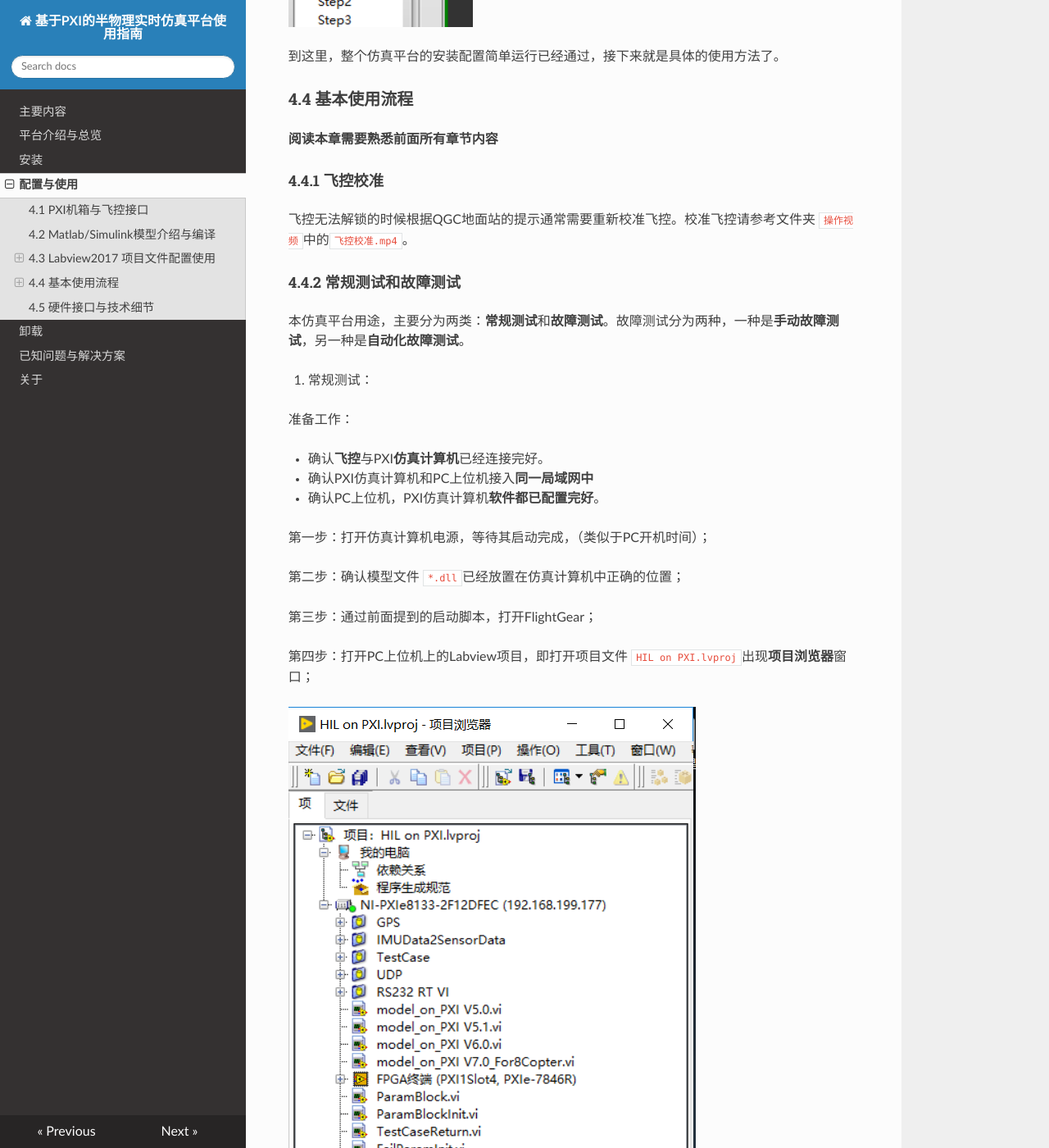
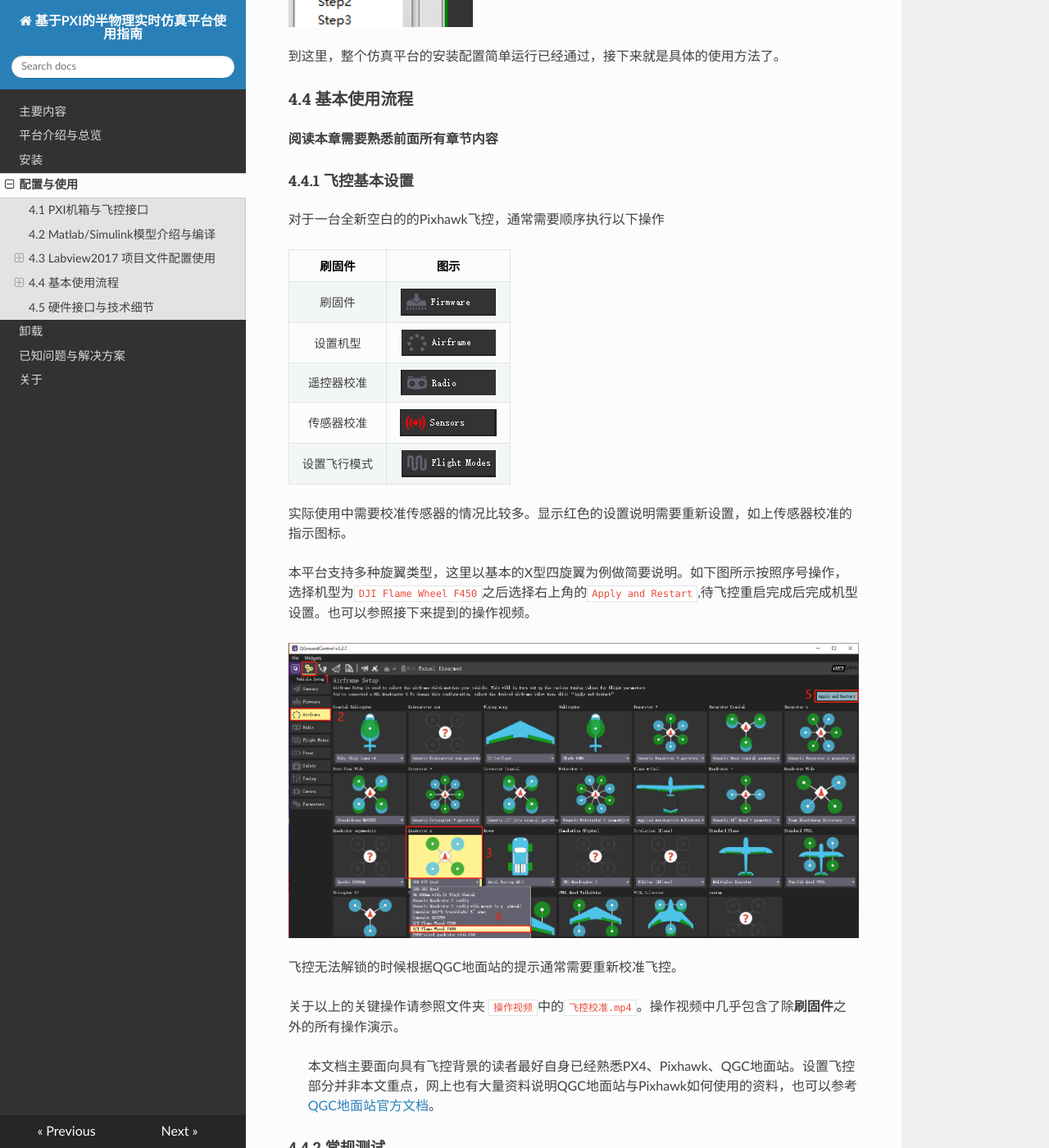
Before and after one commit to kcx064/NI_HIL_Docs, an MkDocs documentation site: the page built from docs/04-Configuration&Operation.md, in a window 1280 px wide and 1400 px high, scrolled down 42974 px. Shown: the whole window at 82% size. Built offline with MkDocs 1.6.1, drawn with Linux system fonts in a browser that asks for light colours; nearby versions of some CDN libraries; some of the changed text lies outside the part shown.

Commit message:
内容完善

```diff
--- a/docs/04-Configuration&Operation.md
+++ b/docs/04-Configuration&Operation.md
@@ -470,45 +470,67 @@
 
 **阅读本章需要熟悉前面所有章节内容**
 
-#### 4.4.1 飞控校准
+#### 4.4.1 飞控基本设置
 
-飞控无法解锁的时候根据QGC地面站的提示通常需要重新校准飞控。校准飞控请参考文件夹 `操作视频`中的`飞控校准.mp4`。
+对于一台全新空白的的Pixhawk飞控，通常需要顺序执行以下操作
 
-#### 4.4.2 常规测试和故障测试
+|    刷固件    |                             图示                             |
+| :----------: | :----------------------------------------------------------: |
+|    刷固件    | ![1554173264891](04-Configuration&Operation.assets/1554173264891.png) |
+|   设置机型   | ![1554173284326](04-Configuration&Operation.assets/1554173284326.png) |
+|  遥控器校准  | ![1554173300477](04-Configuration&Operation.assets/1554173300477.png) |
+|  传感器校准  | ![1554173430805](04-Configuration&Operation.assets/1554173430805.png) |
+| 设置飞行模式 | ![1554173355659](04-Configuration&Operation.assets/1554173355659.png) |
 
-本仿真平台用途，主要分为两类：**常规测试**和**故障测试**。故障测试分为两种，一种是**手动故障测试**，另一种是**自动化故障测试**。
+实际使用中需要校准传感器的情况比较多。显示红色的设置说明需要重新设置，如上传感器校准的指示图标。
 
-1. 常规测试：
+本平台支持多种旋翼类型，这里以基本的X型四旋翼为例做简要说明。如下图所示按照序号操作，选择机型为`DJI Flame Wheel F450`之后选择右上角的`Apply and Restart`,待飞控重启完成后完成机型设置。也可以参照接下来提到的操作视频。
 
-   准备工作：
+![飞控基本设置1](04-Configuration&Operation.assets/1554172164642.png)
 
-   - 确认**飞控**与PXI**仿真计算机**已经连接完好。
-   - 确认PXI仿真计算机和PC上位机接入**同一局域网中**
-   - 确认PC上位机，PXI仿真计算机**软件都已配置完好**。
+飞控无法解锁的时候根据QGC地面站的提示通常需要重新校准飞控。
 
-   第一步：打开仿真计算机电源，等待其启动完成，（类似于PC开机时间）；
+关于以上的关键操作请参照文件夹 `操作视频`中的`飞控校准.mp4`。操作视频中几乎包含了除**刷固件**之外的所有操作演示。
 
-   第二步：确认模型文件 `*.dll`已经放置在仿真计算机中正确的位置；
+>   本文档主要面向具有飞控背景的读者最好自身已经熟悉PX4、Pixhawk、QGC地面站。设置飞控部分并非本文重点，网上也有大量资料说明QGC地面站与Pixhawk如何使用的资料，也可以参考[QGC地面站官方文档](https://docs.qgroundcontrol.com/en/)。
 
-   第三步：通过前面提到的启动脚本，打开FlightGear；
+#### 4.4.2 常规测试
 
-   第四步：打开PC上位机上的Labview项目，即打开项目文件 `HIL on PXI.lvproj`出现**项目浏览器**窗口；
+> 本仿真平台用途，主要分为两类：**常规测试**和**故障测试**。故障测试分为两种，一种是**手动故障测试**，另一种是**自动化故障测试**。
 
-   ![基本流程_2](assets/基本流程_2.png)
+准备工作：
 
-   第五步：在**项目浏览器**中打开仿真平台**主程序**，并点击**运行按钮**运行仿真程序；
+- 确认**飞控**与PXI**仿真计算机**已经连接完好。
+- 确认PXI仿真计算机和PC上位机接入**同一局域网中**
+- 确认PC上位机，PXI仿真计算机**软件都已配置完好**。
 
-   第六步：接通飞控电源，等待10s左右的的时间，观察仿真平台**主程序**主界面上的传感器工作状态指示灯是否全部**闪烁**或者**接近常亮**。如果某几个传感器出现不闪烁的状态，说明飞控与仿真计算机建立连接失败，这时请断开飞控电源，重新上电，这时可能需要**重新校准飞控**。如果反复出现该问题，请检查连线；
+第一步：打开仿真计算机电源，等待其启动完成，（类似于PC开机时间）；
 
-   > 事实上，飞控每向仿真计算机发送一字节数据，指示灯都会闪烁一下，如果数据量很大就会接近常亮。如下图：
-   >
-   > ![基本流程_1](assets/基本流程_1.png)
+第二步：确认模型文件 `*.dll`已经放置在仿真计算机中正确的位置；
 
-   第七步：操作飞控安全开关，用遥控器解锁，或者安装地面站（地面站安装不做介绍，网上有教程），设置飞行任务等常规操作。可以在FlightGear中看到飞行状态。
+第三步：通过前面提到的启动脚本，打开FlightGear；
 
-   > 执行第七步时就像正常操作真机飞控一样操作即可。包括但不限于，手动模式、定点、任务等。
+第四步：打开PC上位机上的Labview项目，即打开项目文件 `HIL on PXI.lvproj`出现**项目浏览器**窗口；
 
-2. 手动故障测试：
+![基本流程_2](assets/基本流程_2.png)
+
+第五步：在**项目浏览器**中打开仿真平台**主程序**，并点击**运行按钮**运行仿真程序；
+
+第六步：接通飞控电源，等待10s左右的的时间，观察仿真平台**主程序**主界面上的传感器工作状态指示灯是否全部**闪烁**或者**接近常亮**。如果某几个传感器出现不闪烁的状态，说明飞控与仿真计算机建立连接失败，这时请断开飞控电源，重新上电，这时可能需要**重新校准飞控**。如果反复出现该问题，请检查连线；
+
+> 事实上，飞控每向仿真计算机发送一字节数据，指示灯都会闪烁一下，如果数据量很大就会接近常亮。如下图：
+>
+> ![基本流程_1](assets/基本流程_1.png)
+
+第七步：操作飞控安全开关，用遥控器解锁，或者安装地面站（地面站安装不做介绍，网上有教程），设置飞行任务等常规操作。可以在FlightGear中看到飞行状态。
+
+> 执行第七步时就像正常操作真机飞控一样操作即可。包括但不限于，手动模式、定点、任务等。
+
+#### 4.4.3 故障测试
+
+同时参照文件夹`操作视频`中的`自动化测试.mp4`。
+
+1. 手动故障测试：
 
    准备工作以及第一步至第六步与**常规测试**相同。这里省略。需要遥控器。
 
@@ -538,5 +560,8 @@
 
    ![基本流程_7](assets/基本流程_7.png)
 
+### 4.5 硬件接口与技术细节
 
-### 4.5 硬件接口与技术细节
+关于PXI机箱上FPGA板卡接口引线可以参照下图，实际上也可以通过查看Labview中的FPGA程序框图得知硬件引脚的对应关系。主要使用FPGA板卡7846R上的Connector0接口，下图即是Connector0的接口映射。
+
+![PXI直接接线图connector0](04-Configuration&Operation.assets/PXI直接接线图connector0.png)
```
Also changed, not shown: other parts of docs/04-Configuration&Operation.md (+1 -1 lines), docs/04-Configuration&Operation.assets/1554172164642.png (added), docs/04-Configuration&Operation.assets/1554173223804.png (added), docs/04-Configuration&Operation.assets/1554173264891.png (added), docs/04-Configuration&Operation.assets/1554173284326.png (added), docs/04-Configuration&Operation.assets/1554173300477.png (added), docs/04-Configuration&Operation.assets/1554173355659.png (added), docs/04-Configuration&Operation.assets/1554173430805.png (added), docs/04-Configuration&Operation.assets/PXI直接接线图connector0.png (added).
